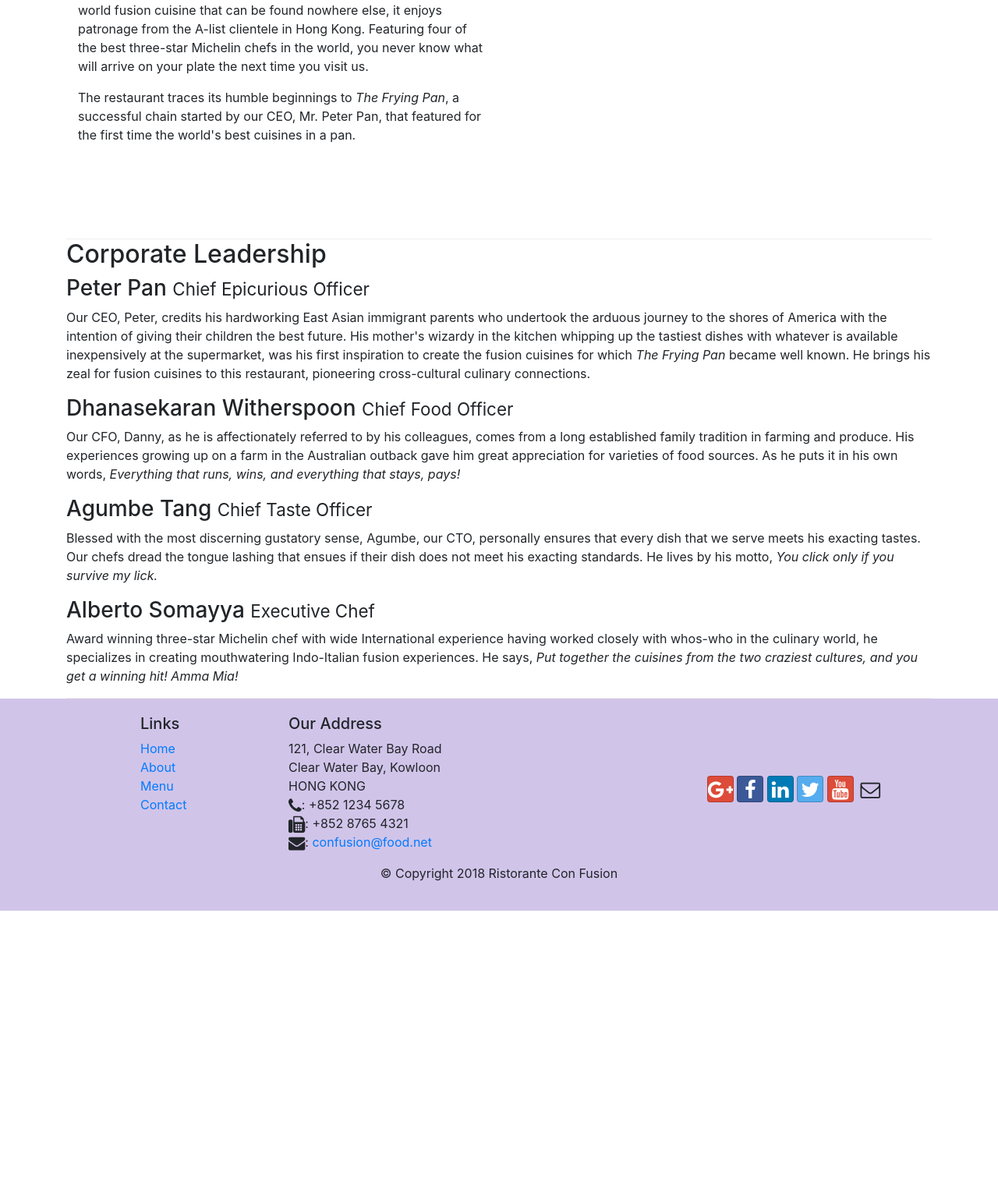
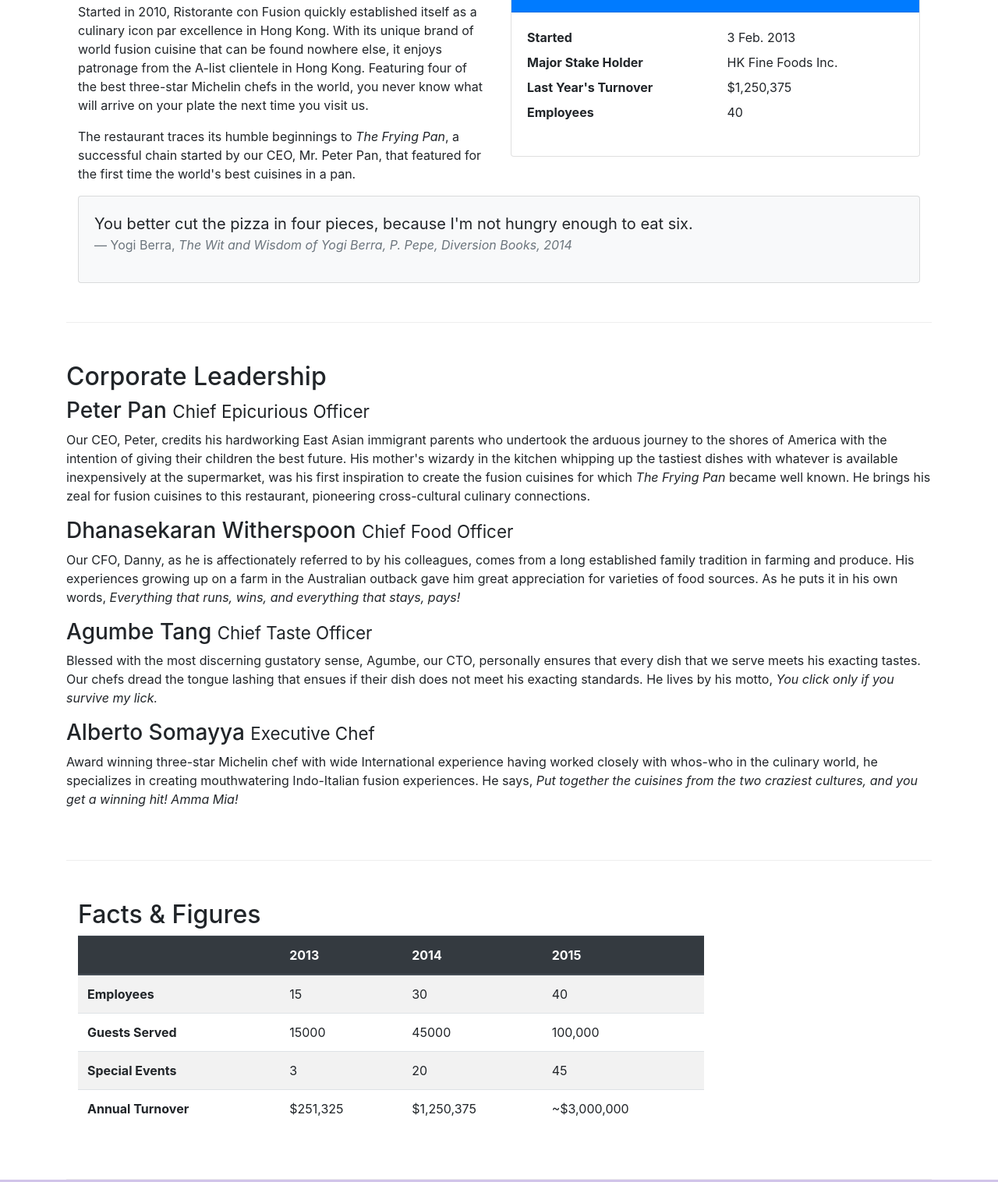
Before and after one commit to TatianaLekhatkova/bootstrap-test, a website: page aboutus.html in a window 1280 px wide. Shown: the part 558-2074 px from the top of the page at 78% size. Before the commit the page ends 1726 px from the top, so only its background shows below. Drawn offline with nearby package versions, Linux system fonts and the light colour scheme.

Commit message:
Table and cards added

```diff
--- a/aboutus.html
+++ b/aboutus.html
@@ -66,11 +66,36 @@
                 <p>Started in 2010, Ristorante con Fusion quickly established itself as a culinary icon par excellence in Hong Kong. With its unique brand of world fusion cuisine that can be found nowhere else, it enjoys patronage from the A-list clientele in Hong Kong.  Featuring four of the best three-star Michelin chefs in the world, you never know what will arrive on your plate the next time you visit us.</p>
                 <p>The restaurant traces its humble beginnings to <em>The Frying Pan</em>, a successful chain started by our CEO, Mr. Peter Pan, that featured for the first time the world's best cuisines in a pan.</p>
             </div>
-            <div>
+            <div class="col-sm">
+                <div class="card">
+                    <h3 class="card-header bg-primary text-white">Facts at a Glance</h3>
+                    <div class="card-body">
+                        <dl class="row">
+                            <dt class="col-6">Started</dt>
+                            <dd class=col-6>3 Feb. 2013</dd>
+                            <dt class="col-6">Major Stake Holder</dt>
+                            <dd class="col-6">HK Fine Foods Inc.</dd>
+                            <dt class="col-6">Last Year's Turnover</dt>
+                            <dd class="col-6">$1,250,375</dd>
+                            <dt class="col-6">Employees</dt>
+                            <dd class="col-6">40</dd>
+                        </dl>
+                    </div>
+                </div>
+            </div>
+            <div class="col-12">
+                <div class="card card-body bg-light">
+                    <blockquote class="blockquote">
+                        <p class="mb-0">You better cut the pizza in four pieces, because I'm not hungry enough to eat six.</p>
+
+                    <footer class="blockquote-footer">Yogi Berra, <cite title="Source Title">The Wit and Wisdom of Yogi Berra,
+                        P. Pepe, Diversion Books, 2014
+                    </cite>
+                    </footer>
+                    </blockquote>
+                </div>
             </div>
         </div>
-
-
         <div class="row row-content">
             <div col-12>
                 <h2>Corporate Leadership</h2>
@@ -84,7 +109,53 @@
                 <p class="d-none d-sm-block">Award winning three-star Michelin chef with wide International experience having worked closely with whos-who in the culinary world, he specializes in creating mouthwatering Indo-Italian fusion experiences. He says, <em>Put together the cuisines from the two craziest cultures, and you get a winning hit! Amma Mia!</em></p>
             </div>
        </div>
+        <div class="row row-content">
+            <div class="col-12 col-sm-9">
+                <h2>Facts &amp; Figures</h2>
+                <div class="table-responsive">
+                    <table class="table table-striped">
+                        <thead class="thead-dark">
+                            <tr>
+                                <th>&nbsp;</th>
+                                <th>2013</th>
+                                <th>2014</th>
+                                <th>2015</th>
+                            </tr>
+                        </thead>
+                        <tbody>
+                            <tr>
+                                <th>Employees</th>
+                                <td>15</td>
+                                <td>30</td>
+                                <td>40</td>
+                            </tr>
+                            <tr>
+                                <th>Guests Served</th>
+                                <td>15000</td>
+                                <td>45000</td>
+                                <td>100,000</td>
+                            </tr>
+                            <tr>
+                                <th>Special Events</th>
+                                <td>3</td>
+                                <td>20</td>
+                                <td>45</td>
+                            </tr>
+                            <tr>
+                                <th>Annual Turnover</th>
+                                <td>$251,325</td>
+                                <td>$1,250,375</td>
+                                <td>~$3,000,000</td>
+                            </tr>
+                        </tbody>
+                    </table>
+                </div>
+            </div>
+            <div class="col-12 col-sm-3">
 
+            </div>
+
+        </div>
     </div>
 
     <footer class="footer">
@@ -96,7 +167,7 @@
                         <li><a href="./index.html">Home</a></li>
                         <li><a href="#">About</a></li>
                         <li><a href="#">Menu</a></li>
-                        <li><a href="#">Contact</a></li>
+                        <li><a href="./contactus.html">Contact</a></li>
                     </ul>
                 </div>
                 <div class="col-7 col-sm-5">
--- a/css/styles.css
+++ b/css/styles.css
@@ -5,7 +5,7 @@
 
 .row-content {
     margin: 0px auto;
-    padding: 50ps 0px 50px 0px;
+    padding: 50px 0px 50px 0px;
     border-bottom: 1px ridge;
     min-height: 400px;
 }
```
Also changed, not shown: index.html (+1 -1 lines).
